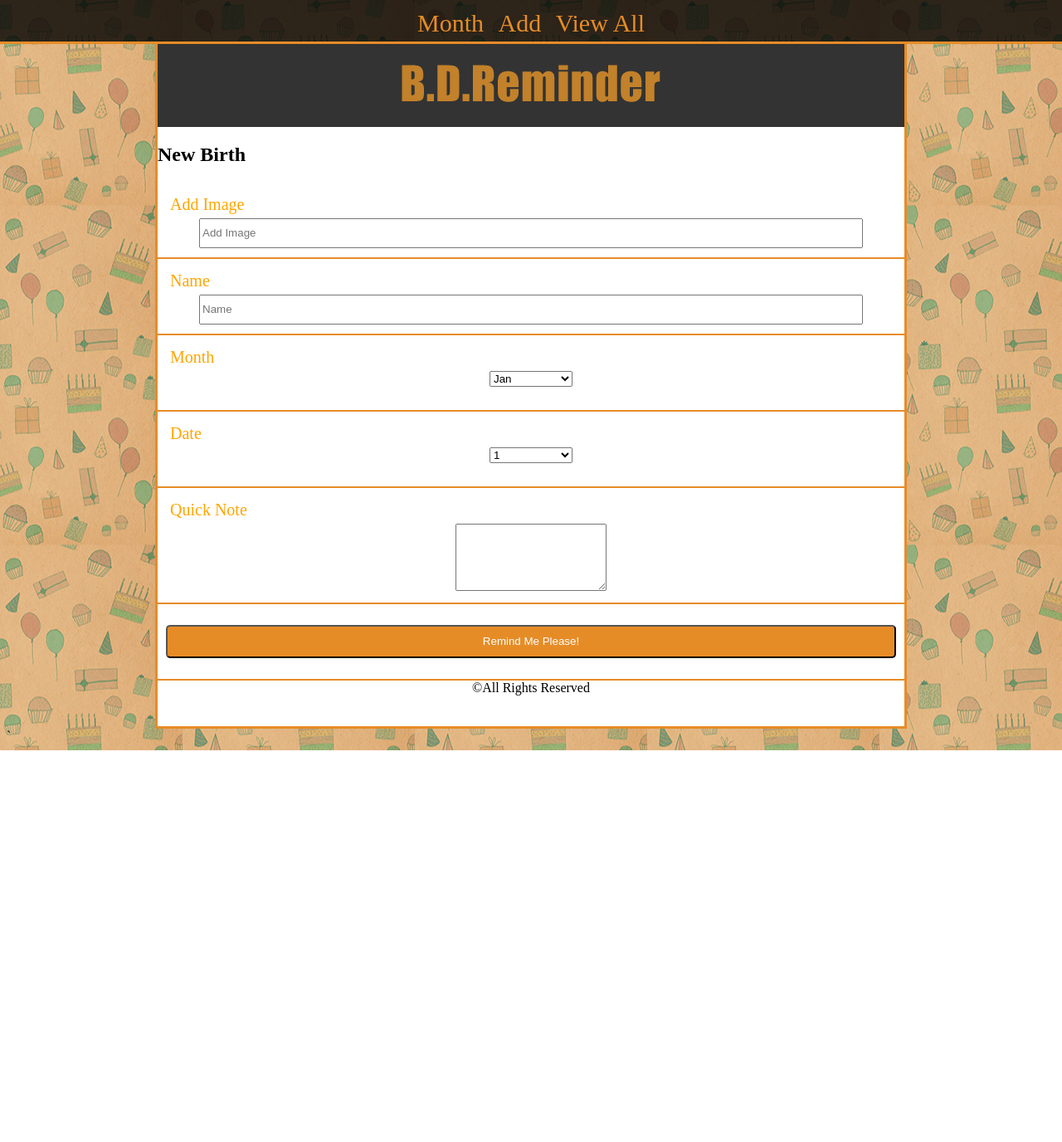
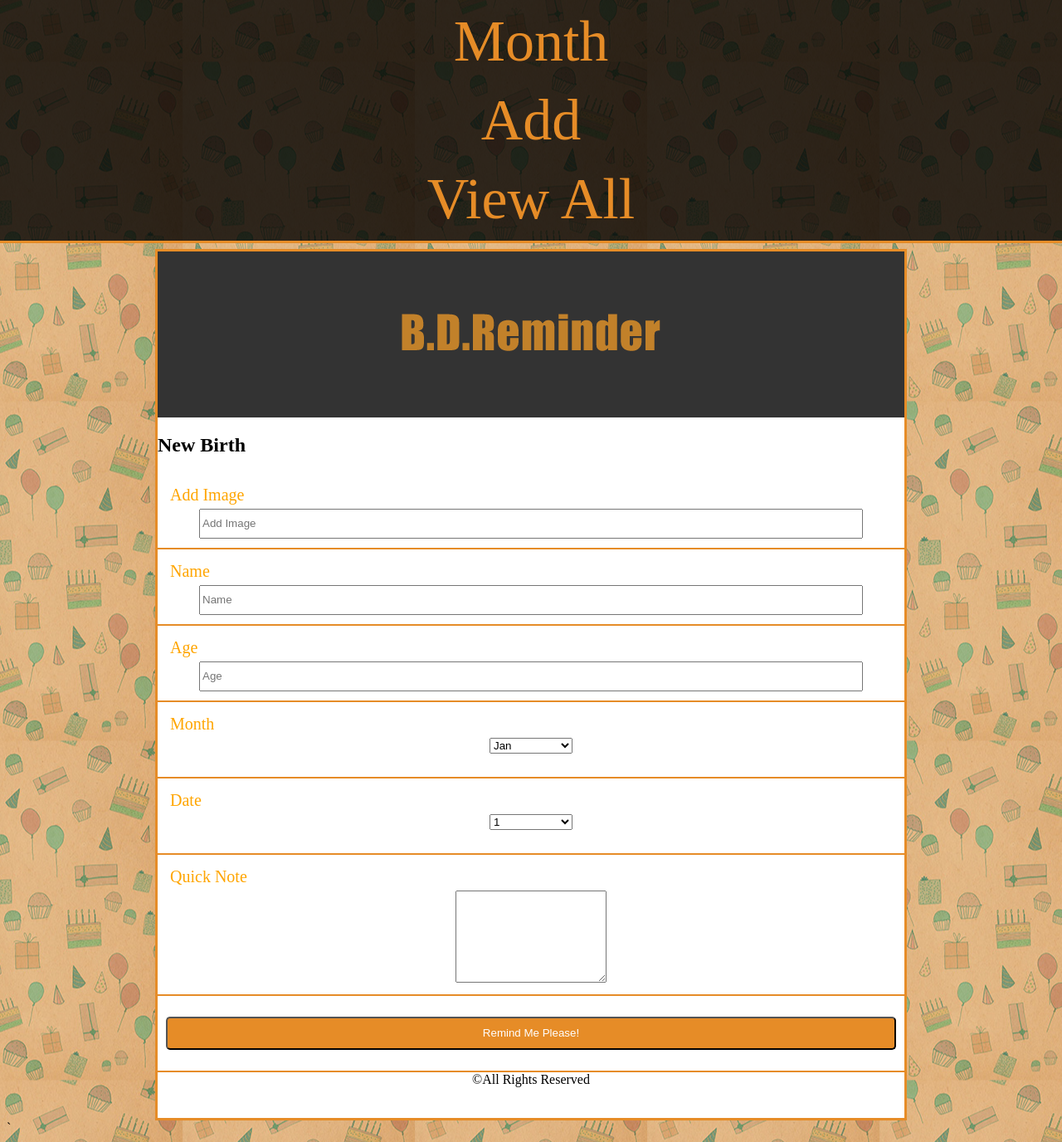
Before and after one commit to kaniatobe13/b.d.reminder, a PHP site: page /1_add.php in a window 1280 px wide. Shown: the whole page at 83% size. Before the commit the page ends 904 px from the top, so only its background shows below. Run offline with PHP 8.4, Linux system fonts and the light colour scheme.

Commit message:
Updated CSS

```diff
--- a/1_add.php
+++ b/1_add.php
@@ -30,6 +30,14 @@
 					  <input type="text" class="form-control" id="nameMe" name="nameMe" placeholder="Name">
 					</div>
 				<!-- END -->
+
+				<!-- OPEN -->
+					<div class="form-group">
+					  <label for="age">Age</label>
+					  <input type="text" class="form-control" id="age" name="nameMe" placeholder="Age">
+					</div>
+				<!-- END -->
+
 
 				<!-- OPEN -->
 				<div class="form-group">
@@ -88,12 +96,13 @@
 				</div>
 
 
+
 				<!-- END -->
 
 				<!-- OPEN -->
 				<div class="form-group-in">
 					  <label for="nameMe">Quick Note</label>
-					  <textarea class="form-control" rows="5"></textarea>
+					  <textarea class="form-control" rows="7"></textarea>
 					</div>
 				<!-- END -->
 				<!-- OPEN -->
--- a/css/author.css
+++ b/css/author.css
@@ -8,32 +8,35 @@ body{
 	min-width: 320px;
 	max-width: 900px;
 	width: 90%;
+
 	margin-bottom: 15px;
 	border:solid 3px #e68c27;
 	background-color: white;
 	margin: auto;
 	position: relative;
-	margin-top: 50px;
+	margin-top: 300px;
 
 }
 /*nav stuff*/
-	nav{
+nav{
 		width: 100%;
 		margin: auto;
 		text-align: center;
-		line-height: 55px;
-		font-size: 30px;
+		line-height: 90px;
+		font-size: 70px;
 		border-bottom:solid 3px #e68c27;
 		background-color: rgba(0,0,0,.8);
 		text-decoration: none;
+
+
 	}
-	nav a{ margin: 5px; text-decoration: none; color: #e68c27;}
+	nav a{ margin: 5px; text-decoration: none; color: #e68c27; display: block;}
 	nav a:hover{ color: #ffa071}
 
 	.pinned{ position: fixed;
 	 	left: 0px;	top: 0px; right: 0px;
 	 	/*z-index: 1000;*/
-	 	height: 50px;
+
 	 }
 /*nav stuff end*/
 
@@ -42,7 +45,7 @@ body{
 		background-image: url(../img/logo.png);
 		background-repeat: no-repeat;
 		background-position: center;
-		height: 100px;
+		height: 200px;
 
 		background-color: rgba(0,0,0,.8);
 	}
@@ -109,7 +112,7 @@ body{
 	}
 	h2.title{
 
-		height: 30px;
+		height: 50px;
 		margin: auto;
 		text-align: left;
 		text-indent: 25px;
@@ -133,7 +136,7 @@ body{
 
 /*individual proile stuff*/
 	.profile{
-		background-color: whie;
+		background-color: white;
 		min-width: 320px;
 		margin: auto;
 	}
@@ -160,6 +163,7 @@ body{
 		margin: auto;
 		padding-top: 5px;
 		padding: 5px;
+		font-size: 50px;
 	}
 	.profile h2{
 
@@ -174,12 +178,14 @@ body{
 		margin: auto;
 		padding-top: 5px;
 		padding: 5px;
+		font-size: 25px;
 	}
 	p{
 		width: 70%;
 		margin: auto;
 		padding: 5px;
 		margin-bottom: 10px;
+		font-size: 25px;
 	}
 /*end individual profile stuff*/
 
```
